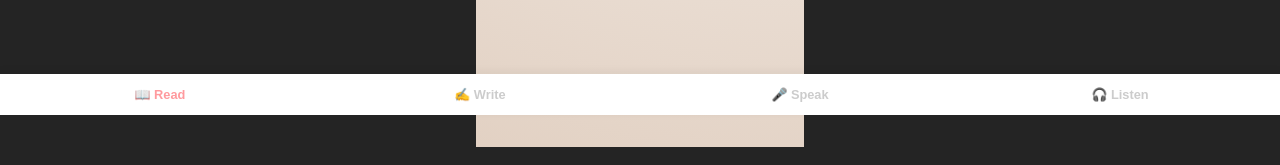
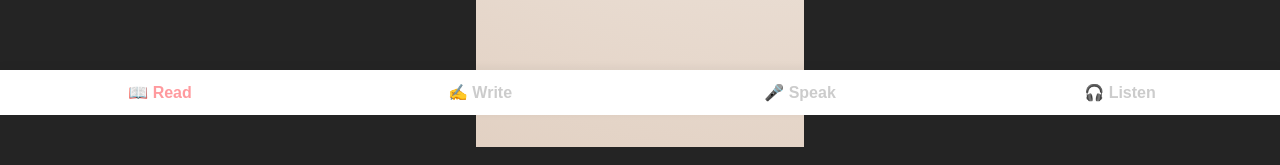
Before and after one commit to vividkool/english, a React (Vite) app: page / in a window 1280 px wide. Shown: the part 685-850 px from the top of the page. Built offline with nearby package versions, Linux system fonts and the light colour scheme; no server answers; the database is empty; the HTML template or start-up script is replaced by a standard one.

Commit message:
App.css の更新

```diff
--- a/src/App.css
+++ b/src/App.css
@@ -242,7 +242,7 @@ input[type="text"]:focus {
   display: flex;
   flex-direction: column;
   align-items: center;
-  font-size: 0.8rem;
+  font-size: 1rem;
 }
 
 .fixed-bottom-nav button.active {
```
